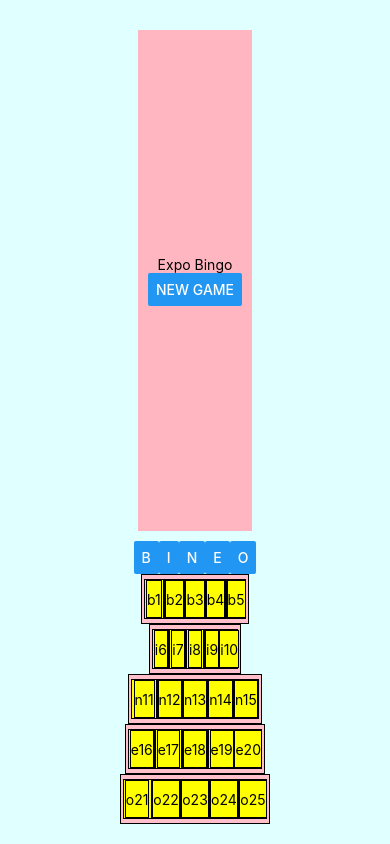
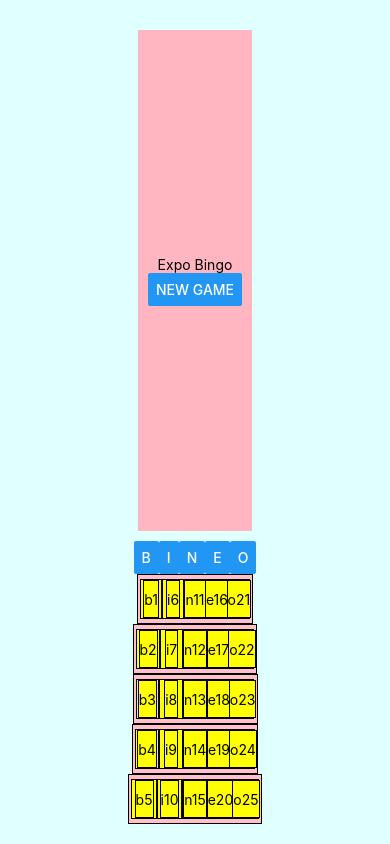
Before and after one commit to mUtterberg/hack-time-notes, a React Native app in the folder apps/ExpoBingo/: screen / in a window 390 px wide. Built offline with nearby package versions, Linux system fonts and the light colour scheme.

Commit message:
Move cell selection state into board

```diff
--- a/apps/ExpoBingo/Banner.js
+++ b/apps/ExpoBingo/Banner.js
@@ -1,13 +1,7 @@
-import { Component, useState } from 'react';
+import { useState } from 'react';
 import { Button, StyleSheet, Text, View } from 'react-native';
 
-export default function Banner() {
-  const [newGame, setNewGame] = useState(false);
-
-  function handleNewGame() {
-    setNewGame(true);
-    alert("You tapped New Game!");
-  }
+export default function Banner({ newGame, handleNewGame }) {
 
   return (
     <View style={styles.banner}>
--- a/apps/ExpoBingo/Board.js
+++ b/apps/ExpoBingo/Board.js
@@ -1,4 +1,4 @@
-import { Component, useState } from 'react';
+import { useState } from 'react';
 import { Button, StyleSheet, View } from 'react-native';
 import Cell from './Cell';
 import Banner from './Banner';
@@ -11,54 +11,6 @@ function HeaderCell ({ contents }) {
     </View>
     </>
   )
-};
-
-class Row extends Component {
-  constructor (props) {
-    super(props);
-    this.state = {
-      isBingo: false
-    };
-    this.getStyle = this.getStyle.bind(this);
-    this.checkRowBingo = this.checkRowBingo.bind(this);
-  }
-
-  checkRowBingo () {
-    let cellsSelected = [];
-  }
-
-  getStyle() {
-    return this.state.isBingo ? styles.row.bingo : styles.row.normal;
-  }
-
-  render () {
-    return (
-      <View style={this.getStyle()}>
-        <Cell contents={this.props.rowValues[0]}/>
-        <Cell contents={this.props.rowValues[1]}/>
-        <Cell contents={this.props.rowValues[2]}/>
-        <Cell contents={this.props.rowValues[3]}/>
-        <Cell contents={this.props.rowValues[4]}/>
-      </View>
-    );
-  }
-};
-
-function GameRows(props) {
-  const rows = [0, 1, 2, 3, 4].map(row_ix => {
-    <Row rowValues={props.rowValues[row_ix]}/>
-  });
-
-  return (
-    <>
-      <Row rowValues={props.rowValues[0]} newGame={props.newGame}/>
-      <Row rowValues={props.rowValues[1]}/>
-      <Row rowValues={props.rowValues[2]}/>
-      <Row rowValues={props.rowValues[3]}/>
-      <Row rowValues={props.rowValues[4]}/>
-      {/* {rows} */}
-    </>
-  );
 };
 
 function HeaderRow() {
@@ -77,24 +29,46 @@ function HeaderRow() {
 
 function Board({}) {
   const [newGame, setNewGame] = useState(true);
+  const [selectedIds, setSelectedIds] = useState([]);
 
   function handleNewGame() {
-    alert("Resetting the game board...");
+    alert("You tapped New Game!");
+    setNewGame(true);
+    setSelectedIds([]);
   }
 
-  let staticOptions = [
-    ['b1', 'b2', 'b3', 'b4', 'b5'],
-    ['i6', 'i7', 'i8', 'i9', 'i10'],
-    ['n11', 'n12', 'n13', 'n14', 'n15'],
-    ['e16', 'e17', 'e18', 'e19', 'e20'],
-    ['o21', 'o22', 'o23', 'o24', 'o25'],
+  function addSelectedId(id) {
+    setSelectedIds([...selectedIds, id]);
+  }
+
+  const staticOptions = [
+    ['b1', 'i6', 'n11', 'e16', 'o21'],
+    ['b2', 'i7', 'n12', 'e17', 'o22'],
+    ['b3', 'i8', 'n13', 'e18', 'o23'],
+    ['b4', 'i9', 'n14', 'e19', 'o24'],
+    ['b5', 'i10', 'n15', 'e20', 'o25'],
   ]
+
+  const board = staticOptions.map(row =>
+    (
+      <View style={styles.row.normal} key={row[0]}>
+      {row.map(cell =>
+        <Cell
+          contents={cell}
+          selectedIds={selectedIds}
+          addSelectedId={addSelectedId}
+          key={cell}
+        />
+        )}
+      </View>
+    )
+  );
 
   return (
     <>
-    <Banner newGame={newGame} />
+    <Banner newGame={newGame} handleNewGame={handleNewGame} />
     <HeaderRow />
-    <GameRows rowValues={staticOptions} newGame={newGame} />
+    {board}
     </>
   )
 }
--- a/apps/ExpoBingo/Cell.js
+++ b/apps/ExpoBingo/Cell.js
@@ -1,17 +1,14 @@
-import { useState } from 'react';
 import { Pressable, StyleSheet, Text, TouchableHighlight, View } from 'react-native';
 
 
-export default function Cell({ contents }) {
-
-  const [isSelected, setSelected] = useState(false);
+export default function Cell({ contents, selectedIds, addSelectedId }) {
 
   function getStyle() {
-    return isSelected ? styles.cell.selected : styles.cell.available;
+    return selectedIds.includes(contents) ? styles.cell.selected : styles.cell.available;
   }
 
   function handlePress() {
-    setSelected(!isSelected);
+    addSelectedId(contents);
     alert("You selected " + contents + "!");
   }
 
```
Also changed, not shown: apps/ExpoBingo/Game.js (+7 -11 lines).
